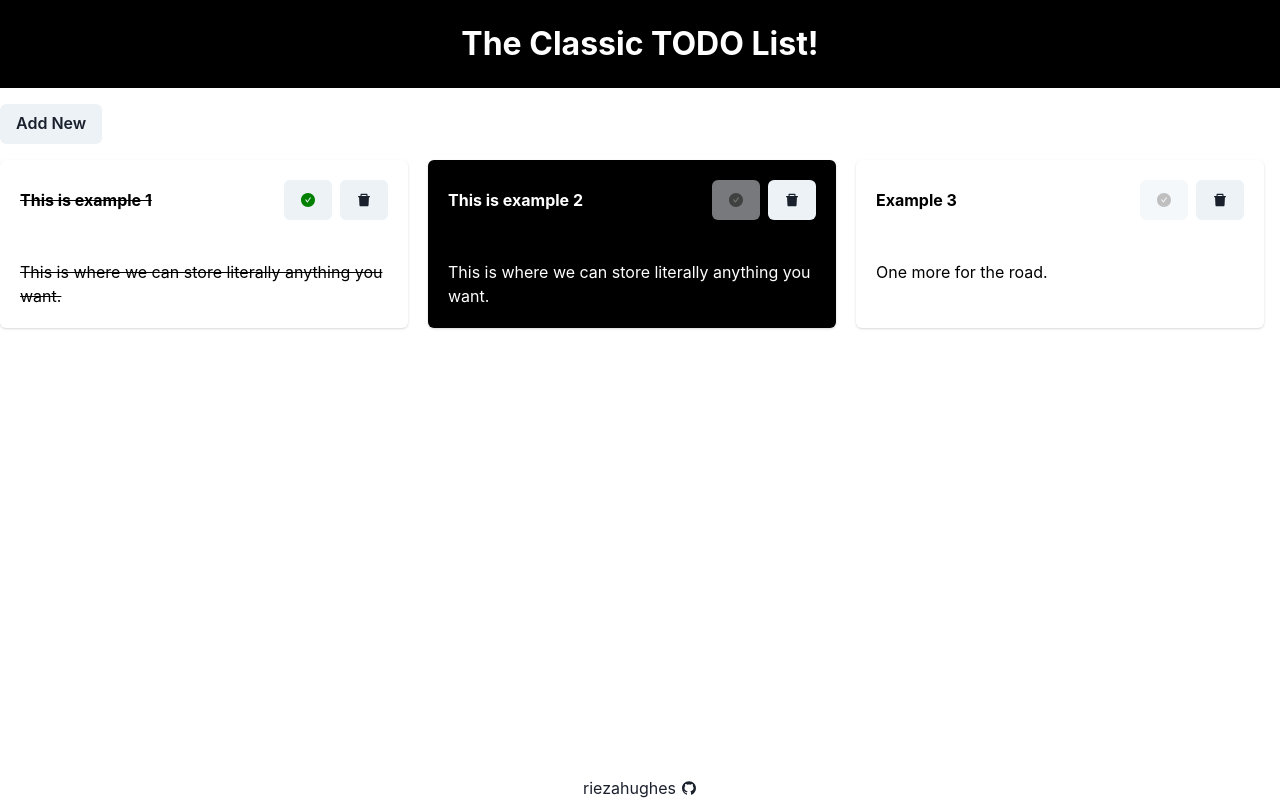
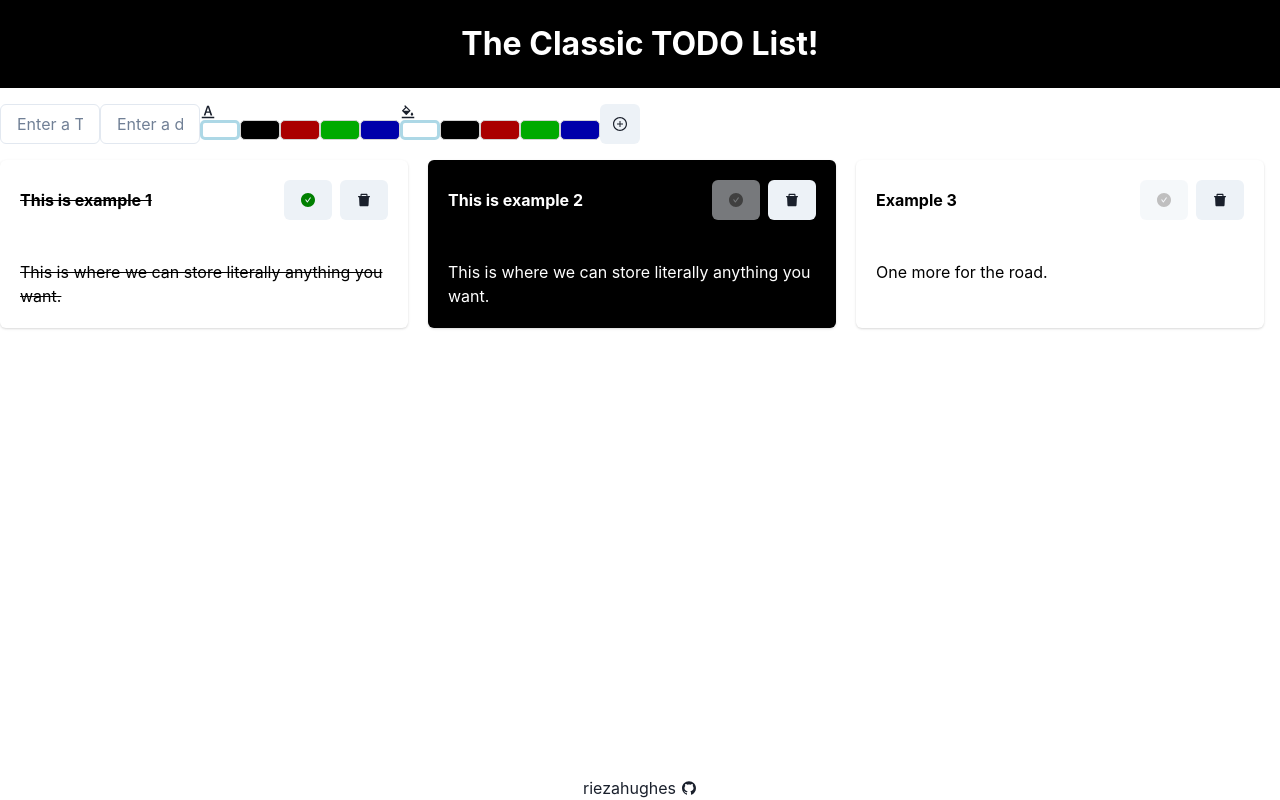
Before and after one commit to riezahughes/bun-cdklocal-testing, a Next.js app in the folder frontend/: page / in a window 1280 px wide. Built offline with nearby package versions, Linux system fonts and the light colour scheme.

Commit message:
colour picker update

```diff
--- a/frontend/package.json
+++ b/frontend/package.json
@@ -17,6 +17,7 @@
     "next": "13.5.4",
     "react": "^18",
     "react-dom": "^18",
+    "react-hook-form": "^7.47.0",
     "react-icons": "^4.11.0",
     "zod": "^3.22.2"
   },
--- /dev/null
+++ b/frontend/src/components/ColourPips.tsx
@@ -0,0 +1,24 @@
+import { Button } from "@chakra-ui/react";
+
+interface IColourPip {
+  selected: boolean;
+  colour: string;
+  onClick: (colour: string) => void;
+}
+
+const ColourPip = ({ selected, colour, onClick }: IColourPip) => {
+  return (
+    <Button
+      w="20px"
+      h="20px"
+      p="0"
+      m="0"
+      bg={colour}
+      borderRadius="5px"
+      border={selected ? "3px solid lightblue" : "1px solid lightgrey"}
+      onClick={() => onClick(colour)}
+    />
+  );
+};
+
+export default ColourPip;
--- a/frontend/src/modules/ColourPicker.tsx
+++ b/frontend/src/modules/ColourPicker.tsx
@@ -1,6 +1,8 @@
 import { useState } from "react";
-import styled from "@emotion/styled";
+import ColourPip from "@/components/ColourPips";
 import {
+  Box,
+  Flex,
   Grid,
   GridItem,
   Input,
@@ -11,35 +13,31 @@ import {
 
 interface IColourPicker {
   name: string;
+  colourList: Array<string>;
 }
 
-const ColourPicker = ({ name }: IColourPicker) => {
-  const [currentColour, setCurrentColour] = useState("FFFFFF");
+const ColourPicker = ({ name, colourList }: IColourPicker) => {
+  const [currentColour, setCurrentColour] = useState("#FFFFFF");
 
-  const handleColourChange = (event: any) => {
-    setCurrentColour(event?.target?.value);
+  const handleColourChange = (colour: any) => {
+    setCurrentColour(colour);
   };
 
-  const ColourHolder = styled.div`
-    width: 45px;
-    background-color: #${currentColour};
-    border-radius: 50%;
-    border: 2px solid grey;
-  `;
   return (
-    <Stack>
-      <InputGroup>
-        <ColourHolder />
-        <InputLeftAddon>#</InputLeftAddon>
-        <Input
-          name={name}
-          prefix="#"
-          defaultValue={currentColour}
-          onChange={(e) => handleColourChange(e)}
-          textTransform="uppercase"
-        />
-      </InputGroup>
-    </Stack>
+    <Box>
+      <Flex>
+        {colourList.map((colour, index) => {
+          return (
+            <ColourPip
+              key={`colpick-${name}-${colour}-${index}`}
+              colour={colour}
+              onClick={handleColourChange}
+              selected={colour === currentColour}
+            />
+          );
+        })}
+      </Flex>
+    </Box>
   );
 };
 
--- a/frontend/src/modules/InputForm.tsx
+++ b/frontend/src/modules/InputForm.tsx
@@ -1,22 +1,40 @@
 import { CreateItemSchema, CreateItemSchemaType } from "@/schemas/CreateItem";
-import { Button, Input, Textarea } from "@chakra-ui/react";
+import { Box, IconButton, Flex, Input, Textarea } from "@chakra-ui/react";
+import {
+  AiOutlinePlusCircle,
+  AiOutlineFontColors,
+  AiOutlineBgColors,
+} from "react-icons/ai";
 import styled from "@emotion/styled";
 import ColourPicker from "./ColourPicker";
 
-const StyledForm = styled.form`
-  background-color: white;
-  border-radius: 10px;
-  padding: 10px;
-`;
-
 const InputForm = () => {
   return (
-    <StyledForm>
-      <Input name="title" placeholder="Enter a Title" />
-      <Textarea name="description" placeholder="Enter a description" />
-      <ColourPicker name="colour" />
-      <Button>Create</Button>
-    </StyledForm>
+    <Box w="50%">
+      <Flex justifyItems="center">
+        <Input name="title" placeholder="Enter a Title" />
+        <Input name="description" placeholder="Enter a description" />
+        <Box>
+          <AiOutlineFontColors />
+          <ColourPicker
+            name="textColour"
+            colourList={["#FFFFFF", "#000000", "#aa0000", "#00aa00", "#0000aa"]}
+          />
+        </Box>
+        <Box>
+          <AiOutlineBgColors />
+          <ColourPicker
+            name="backgroundColour"
+            colourList={["#FFFFFF", "#000000", "#aa0000", "#00aa00", "#0000aa"]}
+          />
+        </Box>
+        <IconButton
+          aria-label="Add New Note"
+          onClick={() => console.log("ree")}
+          icon={<AiOutlinePlusCircle />}
+        />
+      </Flex>
+    </Box>
   );
 };
 
--- a/frontend/src/pages/index.tsx
+++ b/frontend/src/pages/index.tsx
@@ -18,22 +18,8 @@ import CardContainer from "@/modules/CardContainer";
 const Home = () => {
   const { isOpen, onOpen, onClose } = useDisclosure();
 
-  const handleModalSuccess = () => {
-    alert("I DID IT");
-    onClose();
-  };
   return (
     <>
-      <ModalComponent
-        isOpen={isOpen}
-        onClose={onClose}
-        onSuccess={handleModalSuccess}
-        onSuccessButtonText="Save"
-        onCancelButtonText="Cancel"
-      >
-        <InputForm />
-      </ModalComponent>
-
       <Flex direction="column" minHeight="100vh">
         <Box flex="1">
           <Grid templateColumns="repeat(3, 1fr)" gap={4}>
@@ -41,11 +27,8 @@ const Home = () => {
               <Headline>The Classic TODO List!</Headline>
             </GridItem>
             <GridItem colSpan={5}>
-              <Button onClick={onOpen}>Add New</Button>
+              <InputForm />
             </GridItem>
-            {/* <GridItem rowSpan={2} colSpan={1} bg="tomato">
-              <Sidebar />
-            </GridItem> */}
             <GridItem colSpan={4}>
               <CardContainer />
             </GridItem>
```
Also changed, not shown: 1 other file (tests, documents, lock files or other folders).
